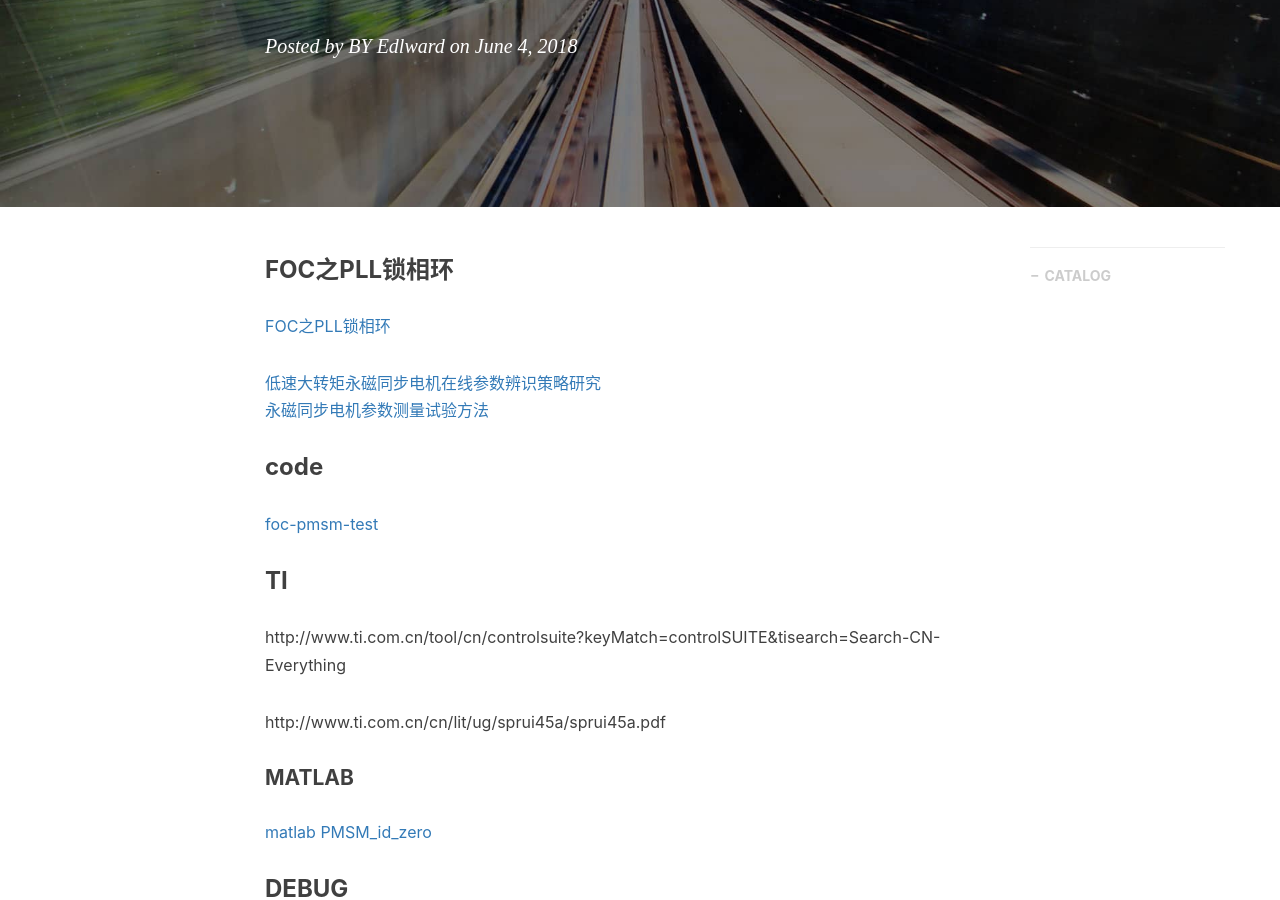
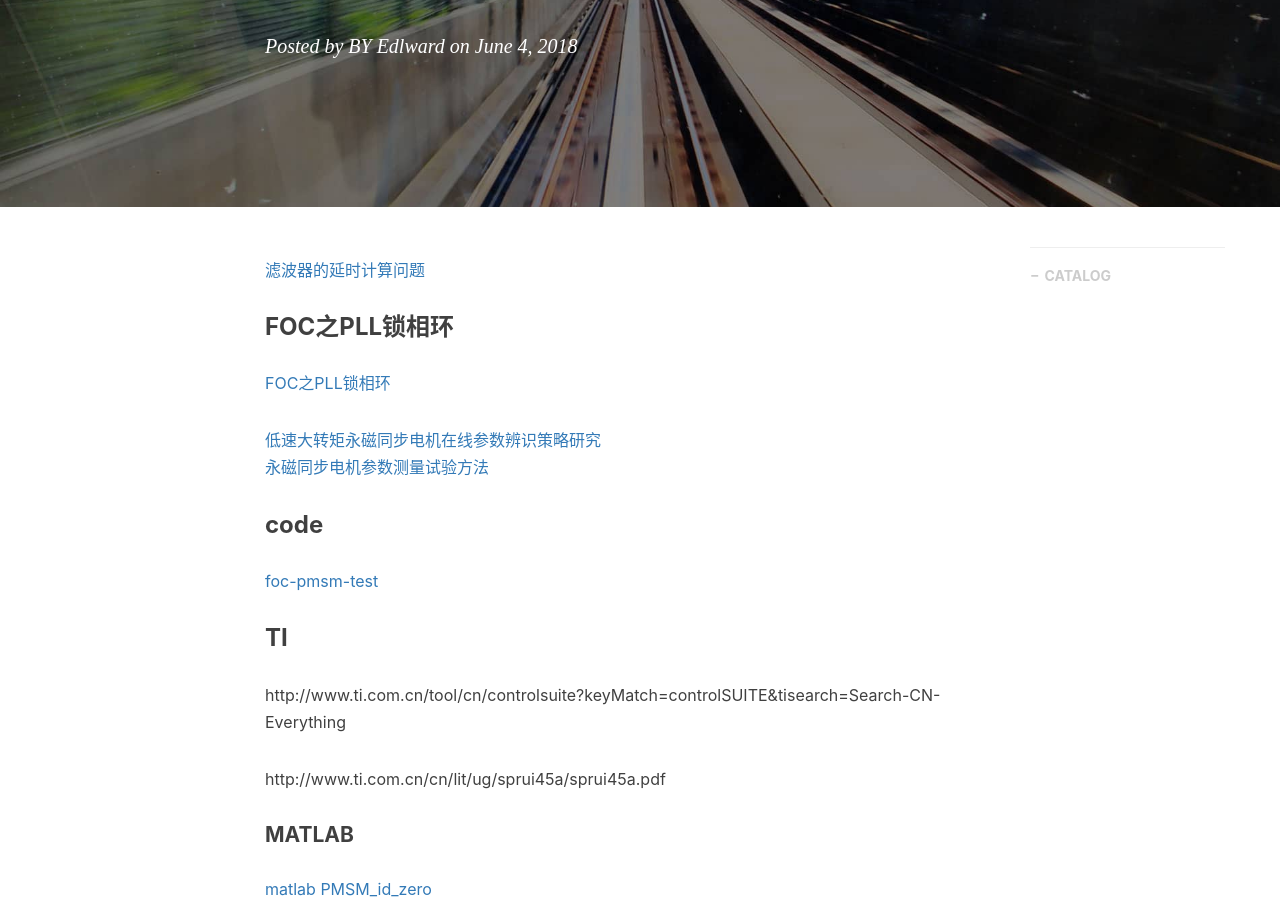
Before and after one commit to gary-robotics/dlward, a Jekyll site: the page built from _posts/2018-10-09-FOC-2018.markdown, in a window 1280 px wide and 900 px high, scrolled down 316 px. Built offline with Jekyll 4.4.1, drawn with Linux system fonts in a browser that asks for light colours; nearby versions of some CDN libraries; comment, search, counter and statistics services are not loaded.

Commit message:
Update 2018-10-09-FOC-2018.markdown

```diff
--- a/_posts/2018-10-09-FOC-2018.markdown
+++ b/_posts/2018-10-09-FOC-2018.markdown
@@ -9,6 +9,8 @@ catalog: true                       # 是否归档
 tags:                               #标签
     - FOC
 ---
+[滤波器的延时计算问题](https://blog.csdn.net/fangbingxiao/article/details/78089073)
+
 ### FOC之PLL锁相环
 [FOC之PLL锁相环](https://blog.csdn.net/qq_41852580/article/details/82670745)
 
```
